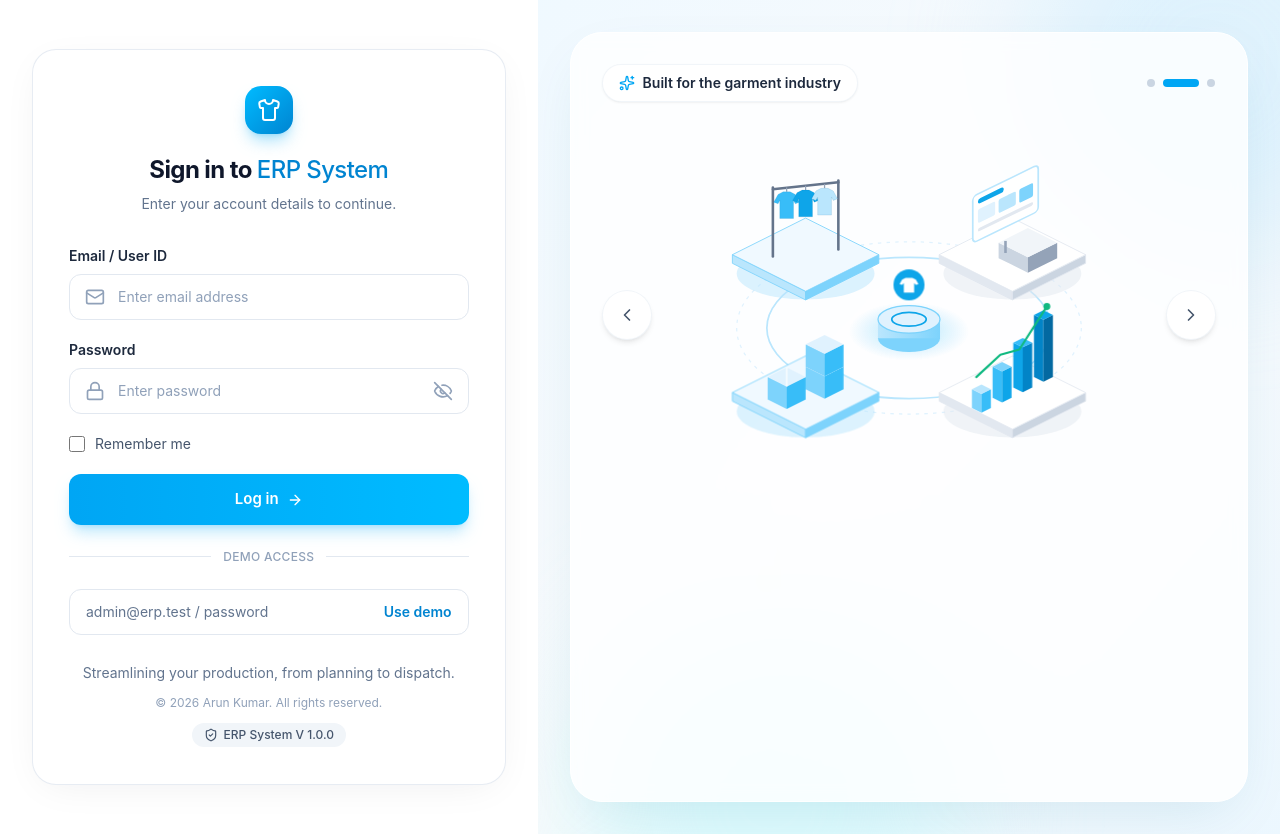
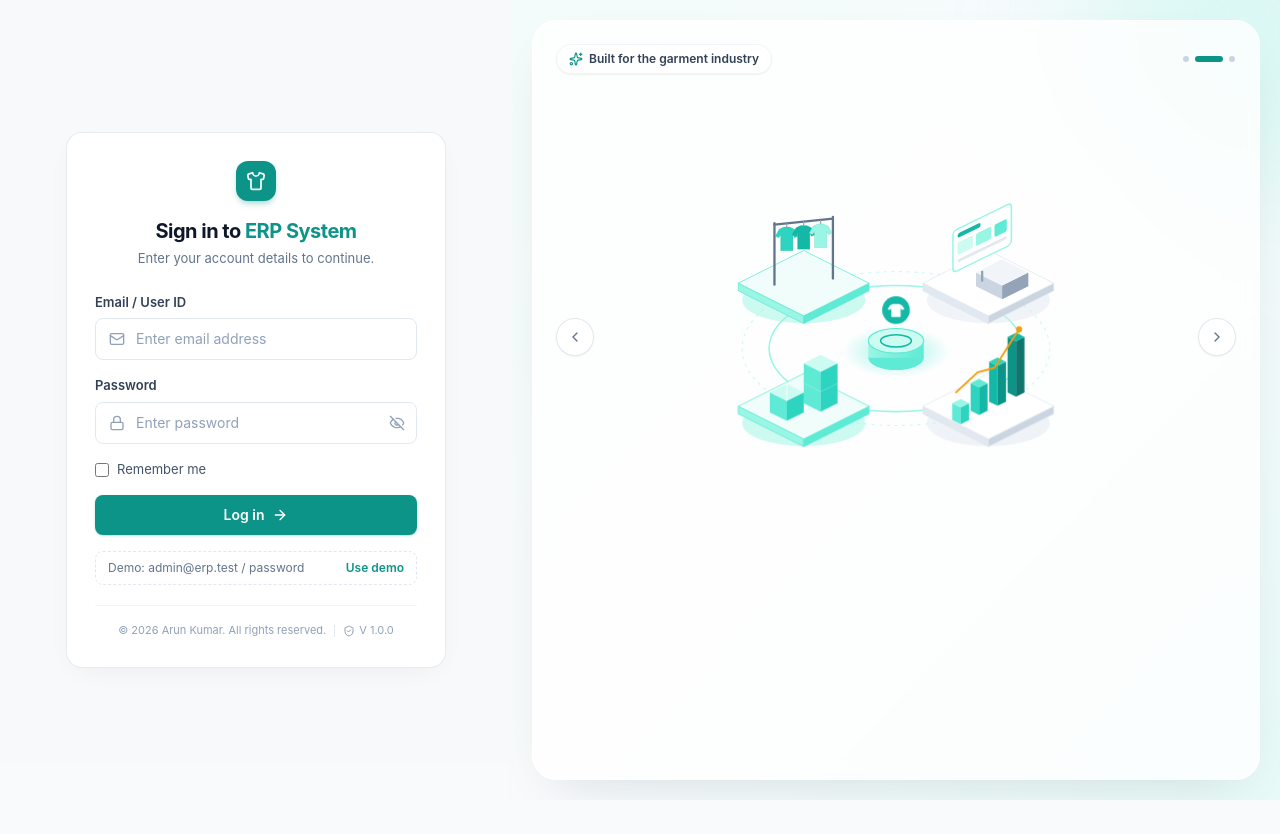
Before and after one commit to Arunkumar262004/ERP-Garment, a React (Vite) app in the folder frontend/: page /login in a window 1280 px wide. After the commit the page ends 800 px from the top, so only its background shows below. Built offline with nearby package versions, Linux system fonts and the light colour scheme.

Commit message:
feat: add login page with SVG illustration and custom styles

```diff
--- a/frontend/src/components/LoginIllustration.tsx
+++ b/frontend/src/components/LoginIllustration.tsx
@@ -27,16 +27,16 @@ function Cube({ x, y, a, h, top, left, right, stroke = 'none' }: CubeProps) {
 function Platform({ x, y, active }: { x: number; y: number; active: boolean }) {
   return (
     <g className="transition-all duration-500">
-      <ellipse cx={x} cy={y + 22} rx={80} ry={30} fill={active ? '#bae6fd' : '#e2e8f0'} opacity={0.5} />
+      <ellipse cx={x} cy={y + 22} rx={80} ry={30} fill={active ? 'var(--color-primary-200)' : '#e2e8f0'} opacity={0.5} />
       <Cube
         x={x}
         y={y + 10}
         a={85}
         h={10}
-        top={active ? '#f0f9ff' : '#ffffff'}
-        left={active ? '#bae6fd' : '#e2e8f0'}
-        right={active ? '#7dd3fc' : '#cbd5e1'}
-        stroke={active ? '#7dd3fc' : '#e2e8f0'}
+        top={active ? 'var(--color-primary-50)' : '#ffffff'}
+        left={active ? 'var(--color-primary-200)' : '#e2e8f0'}
+        right={active ? 'var(--color-primary-300)' : '#cbd5e1'}
+        stroke={active ? 'var(--color-primary-300)' : '#e2e8f0'}
       />
     </g>
   )
@@ -49,7 +49,7 @@ function Shirt({ x, y, fill }: { x: number; y: number; fill: string }) {
       <path
         d="M-10 0 L-4 -3 L4 -3 L10 0 L15 9 L10 11 L8 7 L8 28 L-8 28 L-8 7 L-10 11 L-15 9 Z"
         fill={fill}
-        stroke="#0369a1"
+        stroke="var(--color-primary-700)"
         strokeOpacity={0.15}
       />
     </g>
@@ -62,9 +62,9 @@ function RackTile({ x, y }: { x: number; y: number }) {
       <line x1={x - 38} y1={y + 2} x2={x - 38} y2={y - 78} stroke="#64748b" strokeWidth={3} strokeLinecap="round" />
       <line x1={x + 38} y1={y - 6} x2={x + 38} y2={y - 86} stroke="#64748b" strokeWidth={3} strokeLinecap="round" />
       <line x1={x - 38} y1={y - 76} x2={x + 38} y2={y - 84} stroke="#64748b" strokeWidth={3} strokeLinecap="round" />
-      <Shirt x={x - 22} y={y - 70} fill="#38bdf8" />
-      <Shirt x={x} y={y - 72} fill="#0ea5e9" />
-      <Shirt x={x + 22} y={y - 74} fill="#bae6fd" />
+      <Shirt x={x - 22} y={y - 70} fill="var(--color-primary-400)" />
+      <Shirt x={x} y={y - 72} fill="var(--color-primary-500)" />
+      <Shirt x={x + 22} y={y - 74} fill="var(--color-primary-200)" />
     </g>
   )
 }
@@ -74,11 +74,11 @@ function ScreenTile({ x, y }: { x: number; y: number }) {
     <g>
       <Cube x={x + 18} y={y + 4} a={34} h={18} top="#f1f5f9" left="#cbd5e1" right="#94a3b8" />
       <g transform={`translate(${x - 8} ${y - 34}) skewY(-26)`}>
-        <rect x={-38} y={-52} width={76} height={54} rx={5} fill="#ffffff" stroke="#bae6fd" strokeWidth={2} />
-        <rect x={-32} y={-46} width={30} height={6} rx={3} fill="#0ea5e9" />
-        <rect x={-32} y={-34} width={20} height={16} rx={2} fill="#e0f2fe" />
-        <rect x={-8} y={-34} width={20} height={16} rx={2} fill="#bae6fd" />
-        <rect x={16} y={-34} width={16} height={16} rx={2} fill="#7dd3fc" />
+        <rect x={-38} y={-52} width={76} height={54} rx={5} fill="#ffffff" stroke="var(--color-primary-200)" strokeWidth={2} />
+        <rect x={-32} y={-46} width={30} height={6} rx={3} fill="var(--color-primary-500)" />
+        <rect x={-32} y={-34} width={20} height={16} rx={2} fill="var(--color-primary-100)" />
+        <rect x={-8} y={-34} width={20} height={16} rx={2} fill="var(--color-primary-200)" />
+        <rect x={16} y={-34} width={16} height={16} rx={2} fill="var(--color-primary-300)" />
         <rect x={-32} y={-12} width={64} height={4} rx={2} fill="#e2e8f0" />
       </g>
       <line x1={x - 8} y1={y - 16} x2={x - 8} y2={y - 2} stroke="#94a3b8" strokeWidth={3} />
@@ -87,7 +87,7 @@ function ScreenTile({ x, y }: { x: number; y: number }) {
 }
 
 function BoxesTile({ x, y }: { x: number; y: number }) {
-  const box = { top: '#e0f2fe', left: '#7dd3fc', right: '#38bdf8' }
+  const box = { top: 'var(--color-primary-100)', left: 'var(--color-primary-300)', right: 'var(--color-primary-400)' }
   return (
     <g>
       <Cube x={x + 22} y={y - 4} a={22} h={26} {...box} />
@@ -100,10 +100,10 @@ function BoxesTile({ x, y }: { x: number; y: number }) {
 
 function ChartTile({ x, y }: { x: number; y: number }) {
   const bars = [
-    { dx: 36, dy: -18, h: 72, c: ['#0ea5e9', '#0284c7', '#0369a1'] },
-    { dx: 12, dy: -6, h: 52, c: ['#38bdf8', '#0ea5e9', '#0284c7'] },
-    { dx: -12, dy: 6, h: 36, c: ['#7dd3fc', '#38bdf8', '#0ea5e9'] },
-    { dx: -36, dy: 18, h: 22, c: ['#bae6fd', '#7dd3fc', '#38bdf8'] },
+    { dx: 36, dy: -18, h: 72, c: ['var(--color-primary-500)', 'var(--color-primary-600)', 'var(--color-primary-700)'] },
+    { dx: 12, dy: -6, h: 52, c: ['var(--color-primary-400)', 'var(--color-primary-500)', 'var(--color-primary-600)'] },
+    { dx: -12, dy: 6, h: 36, c: ['var(--color-primary-300)', 'var(--color-primary-400)', 'var(--color-primary-500)'] },
+    { dx: -36, dy: 18, h: 22, c: ['var(--color-primary-200)', 'var(--color-primary-300)', 'var(--color-primary-400)'] },
   ]
   return (
     <g>
@@ -122,12 +122,12 @@ function ChartTile({ x, y }: { x: number; y: number }) {
       <path
         d={`M${x - 42} ${y - 18} L${x - 14} ${y - 44} L${x + 8} ${y - 50} L${x + 40} ${y - 100}`}
         fill="none"
-        stroke="#10b981"
+        stroke="#f59e0b"
         strokeWidth={2.5}
         strokeLinecap="round"
         strokeLinejoin="round"
       />
-      <circle cx={x + 40} cy={y - 100} r={4} fill="#10b981" />
+      <circle cx={x + 40} cy={y - 100} r={4} fill="#f59e0b" />
     </g>
   )
 }
@@ -144,18 +144,18 @@ export default function LoginIllustration({ active }: { active: Tile[] }) {
     <svg viewBox="0 0 520 390" className="h-full w-full" role="img" aria-label="ERP modules illustration">
       <defs>
         <radialGradient id="hub-glow" cx="50%" cy="50%" r="50%">
-          <stop offset="0%" stopColor="#7dd3fc" stopOpacity={0.6} />
-          <stop offset="100%" stopColor="#7dd3fc" stopOpacity={0} />
+          <stop offset="0%" stopColor="var(--color-primary-300)" stopOpacity={0.6} />
+          <stop offset="100%" stopColor="var(--color-primary-300)" stopOpacity={0} />
         </radialGradient>
         <linearGradient id="hub-body" x1="0" y1="0" x2="1" y2="0">
-          <stop offset="0%" stopColor="#bae6fd" />
-          <stop offset="100%" stopColor="#7dd3fc" />
+          <stop offset="0%" stopColor="var(--color-primary-200)" />
+          <stop offset="100%" stopColor="var(--color-primary-300)" />
         </linearGradient>
       </defs>
 
       {/* Orbit connecting the modules */}
-      <ellipse cx={260} cy={210} rx={165} ry={82} fill="none" stroke="#bae6fd" strokeWidth={2} />
-      <ellipse cx={260} cy={210} rx={200} ry={100} fill="none" stroke="#e0f2fe" strokeWidth={1.5} strokeDasharray="4 6" />
+      <ellipse cx={260} cy={210} rx={165} ry={82} fill="none" stroke="var(--color-primary-200)" strokeWidth={2} />
+      <ellipse cx={260} cy={210} rx={200} ry={100} fill="none" stroke="var(--color-primary-100)" strokeWidth={1.5} strokeDasharray="4 6" />
 
       {(['rack', 'screen'] as Tile[]).map((t) => (
         <Platform key={t} {...POSITIONS[t]} active={active.includes(t)} />
@@ -165,12 +165,12 @@ export default function LoginIllustration({ active }: { active: Tile[] }) {
 
       {/* Central hub */}
       <ellipse cx={260} cy={214} rx={70} ry={34} fill="url(#hub-glow)" />
-      <ellipse cx={260} cy={222} rx={36} ry={16} fill="#7dd3fc" />
+      <ellipse cx={260} cy={222} rx={36} ry={16} fill="var(--color-primary-300)" />
       <rect x={224} y={200} width={72} height={22} fill="url(#hub-body)" />
-      <ellipse cx={260} cy={200} rx={36} ry={16} fill="#e0f2fe" stroke="#7dd3fc" strokeWidth={1.5} />
-      <ellipse cx={260} cy={200} rx={20} ry={8} fill="none" stroke="#0ea5e9" strokeWidth={2} />
+      <ellipse cx={260} cy={200} rx={36} ry={16} fill="var(--color-primary-100)" stroke="var(--color-primary-300)" strokeWidth={1.5} />
+      <ellipse cx={260} cy={200} rx={20} ry={8} fill="none" stroke="var(--color-primary-500)" strokeWidth={2} />
       <g className="animate-float">
-        <circle cx={260} cy={160} r={18} fill="#0ea5e9" />
+        <circle cx={260} cy={160} r={18} fill="var(--color-primary-500)" />
         <path
           d="M252 154 L256 152 L264 152 L268 154 L271 159 L268 160 L266 158 L266 169 L254 169 L254 158 L252 160 L249 159 Z"
           fill="#ffffff"
--- a/frontend/src/pages/LoginPage.tsx
+++ b/frontend/src/pages/LoginPage.tsx
@@ -51,7 +51,7 @@ const SLIDES: Slide[] = [
 ]
 
 const inputClass =
-  'w-full rounded-xl border border-slate-200 bg-white py-3 pl-12 pr-4 text-sm text-slate-900 transition placeholder:text-slate-400 hover:border-slate-300 focus:border-sky-400 focus:outline-none focus:ring-4 focus:ring-sky-100'
+  'w-full rounded-lg border border-slate-200 bg-white py-2.5 pl-10 pr-3 text-sm text-slate-900 transition placeholder:text-slate-400 hover:border-slate-300 focus:border-primary-500 focus:outline-none focus:ring-4 focus:ring-primary-100'
 
 function readRememberedEmail() {
   try {
@@ -108,27 +108,27 @@ export default function LoginPage() {
   const current = SLIDES[slide]
 
   return (
-    <div className="flex min-h-screen bg-white">
+    <div className="flex min-h-screen bg-slate-50/50 lg:h-screen">
       {/* Form side */}
-      <div className="flex w-full items-center justify-center px-4 py-10 sm:px-8 lg:w-[42%]">
-        <div className="w-full max-w-[480px] rounded-3xl border border-slate-200/80 bg-white p-7 shadow-[0_8px_40px_-12px_rgba(15,23,42,0.08)] sm:p-9">
+      <div className="flex w-full items-center justify-center overflow-y-auto px-4 py-8 lg:w-[40%]">
+        <div className="w-full max-w-[380px] rounded-2xl border border-slate-200/80 bg-white p-6 shadow-[0_8px_30px_-12px_rgba(15,23,42,0.08)] sm:p-7">
           <div className="text-center">
-            <div className="mx-auto mb-5 flex h-12 w-12 items-center justify-center rounded-2xl bg-gradient-to-br from-sky-400 to-sky-600 text-white shadow-lg shadow-sky-500/30">
-              <Shirt className="h-6 w-6" />
+            <div className="mx-auto mb-4 flex h-10 w-10 items-center justify-center rounded-xl bg-primary-600 text-white shadow-md shadow-primary-600/25">
+              <Shirt className="h-5 w-5" />
             </div>
-            <h1 className="text-2xl font-bold tracking-tight text-slate-900">
-              Sign in to <span className="font-medium text-sky-600">ERP System</span>
+            <h1 className="text-xl font-bold tracking-tight text-slate-900">
+              Sign in to <span className="text-primary-600">ERP System</span>
             </h1>
-            <p className="mt-2 text-sm text-slate-500">Enter your account details to continue.</p>
+            <p className="mt-1 text-[13px] text-slate-500">Enter your account details to continue.</p>
           </div>
 
-          <form onSubmit={handleSubmit} className="mt-8 space-y-5">
+          <form onSubmit={handleSubmit} className="mt-6 space-y-4">
             <div>
-              <label htmlFor="email" className="mb-2 block text-sm font-semibold text-slate-800">
+              <label htmlFor="email" className="mb-1.5 block text-[13px] font-semibold text-slate-700">
                 Email / User ID
               </label>
               <div className="relative">
-                <Mail className="pointer-events-none absolute left-4 top-1/2 h-5 w-5 -translate-y-1/2 text-slate-400" />
+                <Mail className="pointer-events-none absolute left-3.5 top-1/2 h-4 w-4 -translate-y-1/2 text-slate-400" />
                 <input
                   id="email"
                   type="email"
@@ -143,11 +143,11 @@ export default function LoginPage() {
             </div>
 
             <div>
-              <label htmlFor="password" className="mb-2 block text-sm font-semibold text-slate-800">
+              <label htmlFor="password" className="mb-1.5 block text-[13px] font-semibold text-slate-700">
                 Password
               </label>
               <div className="relative">
-                <Lock className="pointer-events-none absolute left-4 top-1/2 h-5 w-5 -translate-y-1/2 text-slate-400" />
+                <Lock className="pointer-events-none absolute left-3.5 top-1/2 h-4 w-4 -translate-y-1/2 text-slate-400" />
                 <input
                   id="password"
                   type={showPassword ? 'text' : 'password'}
@@ -156,38 +156,39 @@ export default function LoginPage() {
                   value={password}
                   onChange={(e) => setPassword(e.target.value)}
                   placeholder="Enter password"
-                  className={`${inputClass} pr-12`}
+                  className={`${inputClass} pr-10`}
                 />
                 <button
                   type="button"
                   onClick={() => setShowPassword((v) => !v)}
                   aria-label={showPassword ? 'Hide password' : 'Show password'}
-                  className="absolute right-2 top-1/2 -translate-y-1/2 rounded-lg p-2 text-slate-400 transition hover:text-slate-700"
+                  className="absolute right-1.5 top-1/2 -translate-y-1/2 rounded-md p-1.5 text-slate-400 transition hover:text-slate-700"
                 >
-                  {showPassword ? <Eye className="h-5 w-5" /> : <EyeOff className="h-5 w-5" />}
+                  {showPassword ? <Eye className="h-4 w-4" /> : <EyeOff className="h-4 w-4" />}
                 </button>
               </div>
             </div>
 
-            <label className="flex w-fit cursor-pointer select-none items-center gap-2.5 text-sm text-slate-600">
+            <label className="flex w-fit cursor-pointer select-none items-center gap-2 text-[13px] text-slate-600">
               <input
                 type="checkbox"
                 checked={remember}
                 onChange={(e) => setRemember(e.target.checked)}
-                className="h-4 w-4 cursor-pointer rounded border-slate-300 accent-sky-500"
+                className="h-3.5 w-3.5 cursor-pointer rounded border-slate-300 accent-primary-600"
               />
               Remember me
             </label>
 
             {error && (
-              <div className="rounded-xl border border-red-100 bg-red-50 px-4 py-3 text-sm text-red-600">
+              <div className="rounded-lg border border-red-100 bg-red-50 px-3 py-2 text-[13px] text-red-600">
                 {error}
               </div>
             )}
+
             <button
               type="submit"
               disabled={loading}
-              className="group flex w-full items-center justify-center gap-2 rounded-xl bg-gradient-to-r from-sky-500 to-sky-400 px-4 py-3.5 text-[15px] font-semibold text-white shadow-lg shadow-sky-500/25 transition hover:from-sky-600 hover:to-sky-500 focus:outline-none focus:ring-4 focus:ring-sky-200 active:scale-[0.99] disabled:cursor-not-allowed disabled:opacity-60"
+              className="group flex w-full items-center justify-center gap-2 rounded-lg bg-primary-600 px-4 py-2.5 text-sm font-semibold text-white shadow-sm shadow-primary-600/20 transition hover:bg-primary-700 focus:outline-none focus:ring-4 focus:ring-primary-100 active:scale-[0.99] disabled:cursor-not-allowed disabled:opacity-60"
             >
               {loading ? (
                 <>
@@ -203,76 +204,64 @@ export default function LoginPage() {
             </button>
           </form>
 
-          <div className="my-6 flex items-center gap-3 text-xs font-medium uppercase tracking-wide text-slate-400">
-            <span className="h-px flex-1 bg-slate-200" />
-            Demo access
-            <span className="h-px flex-1 bg-slate-200" />
-          </div>
-
           <button
             type="button"
             onClick={fillDemo}
-            className="flex w-full items-center justify-between rounded-xl border border-slate-200 px-4 py-3 text-sm transition hover:border-sky-200 hover:bg-sky-50/50"
+            className="mt-4 flex w-full items-center justify-between rounded-lg border border-dashed border-slate-200 px-3 py-2 text-xs transition hover:border-primary-200 hover:bg-primary-50/50"
           >
             <span className="text-slate-500">
-              {DEMO_EMAIL} / {DEMO_PASSWORD}
+              Demo: {DEMO_EMAIL} / {DEMO_PASSWORD}
             </span>
-            <span className="font-semibold text-sky-600">Use demo</span>
+            <span className="font-semibold text-primary-600">Use demo</span>
           </button>
 
-          <div className="mt-7 space-y-3 text-center">
-            <p className="text-sm text-slate-500">
-              Streamlining your production, from planning to dispatch.
-            </p>
-            <p className="text-xs text-slate-400">
-              © {new Date().getFullYear()} Arun Kumar. All rights reserved.
-            </p>
-            <span className="inline-flex items-center gap-1.5 rounded-full bg-slate-100 px-3 py-1 text-xs font-medium text-slate-600">
-              <ShieldCheck className="h-3.5 w-3.5" />
-              ERP System {APP_VERSION}
+          <div className="mt-5 flex items-center justify-center gap-2 border-t border-slate-100 pt-4 text-[11px] text-slate-400">
+            <span>© {new Date().getFullYear()} Arun Kumar. All rights reserved.</span>
+            <span className="h-3 w-px bg-slate-200" />
+            <span className="inline-flex items-center gap-1">
+              <ShieldCheck className="h-3 w-3" />
+              {APP_VERSION}
             </span>
           </div>
         </div>
       </div>
 
       {/* Showcase side */}
-      <div className="relative hidden flex-1 overflow-hidden bg-gradient-to-br from-sky-50 via-slate-50 to-sky-100/60 p-8 lg:flex">
-        <div className="pointer-events-none absolute -right-32 -top-32 h-96 w-96 rounded-full bg-sky-200/40 blur-3xl" />
-        <div className="pointer-events-none absolute -bottom-40 left-10 h-96 w-96 rounded-full bg-cyan-100/60 blur-3xl" />
+      <div className="relative hidden flex-1 overflow-hidden bg-gradient-to-br from-primary-50/70 via-slate-50 to-primary-100/40 p-5 lg:flex">
+        <div className="pointer-events-none absolute -right-32 -top-32 h-80 w-80 rounded-full bg-primary-200/30 blur-3xl" />
 
-        <div className="relative flex w-full flex-col rounded-[2rem] border border-white bg-white/80 p-8 shadow-[0_20px_60px_-20px_rgba(14,116,144,0.15)] backdrop-blur">
+        <div className="relative flex w-full flex-col rounded-3xl border border-white bg-white/80 p-6 shadow-[0_20px_50px_-24px_rgba(15,23,42,0.15)] backdrop-blur">
           <div className="flex items-center justify-between">
-            <span className="inline-flex items-center gap-2 rounded-full bg-white px-4 py-2 text-sm font-semibold text-slate-800 shadow-sm ring-1 ring-slate-100">
-              <Sparkles className="h-4 w-4 text-sky-500" />
+            <span className="inline-flex items-center gap-1.5 rounded-full bg-white px-3 py-1.5 text-xs font-semibold text-slate-700 shadow-sm ring-1 ring-slate-100">
+              <Sparkles className="h-3.5 w-3.5 text-primary-600" />
               Built for the garment industry
             </span>
-            <div className="flex items-center gap-2">
+            <div className="flex items-center gap-1.5">
               {SLIDES.map((_, i) => (
                 <button
                   key={i}
                   type="button"
                   onClick={() => setSlide(i)}
                   aria-label={`Go to slide ${i + 1}`}
-                  className={`h-2 rounded-full transition-all ${
-                    i === slide ? 'w-9 bg-sky-500' : 'w-2 bg-slate-300 hover:bg-slate-400'
+                  className={`h-1.5 rounded-full transition-all ${
+                    i === slide ? 'w-7 bg-primary-600' : 'w-1.5 bg-slate-300 hover:bg-slate-400'
                   }`}
                 />
               ))}
             </div>
           </div>
 
-          <div className="relative flex flex-1 items-center justify-center py-6">
+          <div className="relative flex min-h-0 flex-1 items-center justify-center py-4">
             <button
               type="button"
               onClick={prev}
               aria-label="Previous slide"
-              className="absolute left-0 flex h-12 w-12 items-center justify-center rounded-full bg-white text-slate-600 shadow-md ring-1 ring-slate-100 transition hover:text-sky-600"
+              className="absolute left-0 z-10 flex h-9 w-9 items-center justify-center rounded-full bg-white text-slate-500 shadow-sm ring-1 ring-slate-200 transition hover:text-primary-600"
             >
-              <ChevronLeft className="h-5 w-5" />
+              <ChevronLeft className="h-4 w-4" />
             </button>
 
-            {/* Illustration */}
-            <div className="h-[340px] w-full max-w-[560px] px-14 xl:h-[380px]">
+            <div className="h-full max-h-[300px] w-full max-w-[420px]">
               <LoginIllustration active={current.highlight} />
             </div>
 
@@ -280,30 +269,30 @@ export default function LoginPage() {
               type="button"
               onClick={next}
               aria-label="Next slide"
-              className="absolute right-0 flex h-12 w-12 items-center justify-center rounded-full bg-white text-slate-600 shadow-md ring-1 ring-slate-100 transition hover:text-sky-600"
+              className="absolute right-0 z-10 flex h-9 w-9 items-center justify-center rounded-full bg-white text-slate-500 shadow-sm ring-1 ring-slate-200 transition hover:text-primary-600"
             >
-              <ChevronRight className="h-5 w-5" />
+              <ChevronRight className="h-4 w-4" />
             </button>
           </div>
 
-          <div key={`text-${slide}`} className="animate-fade-up text-center">
-            <p className="inline-flex items-center gap-1.5 text-sm font-bold uppercase tracking-wider text-sky-600">
-              <Sparkles className="h-4 w-4" />
+          <div key={slide} className="animate-fade-up text-center">
+            <p className="inline-flex items-center gap-1 text-[11px] font-bold uppercase tracking-wider text-primary-600">
+              <Sparkles className="h-3 w-3" />
               ERP System
             </p>
-            <h2 className="mt-3 text-3xl font-bold tracking-tight text-slate-900 xl:text-4xl">
+            <h2 className="mt-2 text-xl font-bold tracking-tight text-slate-900 xl:text-2xl">
               {current.title}
             </h2>
-            <p className="mx-auto mt-3 max-w-2xl text-base leading-relaxed text-slate-500">
+            <p className="mx-auto mt-2 max-w-lg text-[13px] leading-relaxed text-slate-500">
               {current.text}
             </p>
-            <div className="mt-6 flex flex-wrap justify-center gap-3">
+            <div className="mt-4 flex flex-wrap justify-center gap-2">
               {current.chips.map((chip) => (
                 <span
                   key={chip}
-                  className="inline-flex items-center gap-1.5 rounded-full bg-white px-4 py-2 text-sm font-semibold text-slate-700 shadow-sm ring-1 ring-slate-100"
+                  className="inline-flex items-center gap-1 rounded-full bg-white px-3 py-1 text-xs font-medium text-slate-600 shadow-sm ring-1 ring-slate-100"
                 >
-                  <CheckCircle2 className="h-4 w-4 text-emerald-500" />
+                  <CheckCircle2 className="h-3.5 w-3.5 text-primary-600" />
                   {chip}
                 </span>
               ))}
```
Also changed, not shown: frontend/src/index.css (+11 -1 lines).
